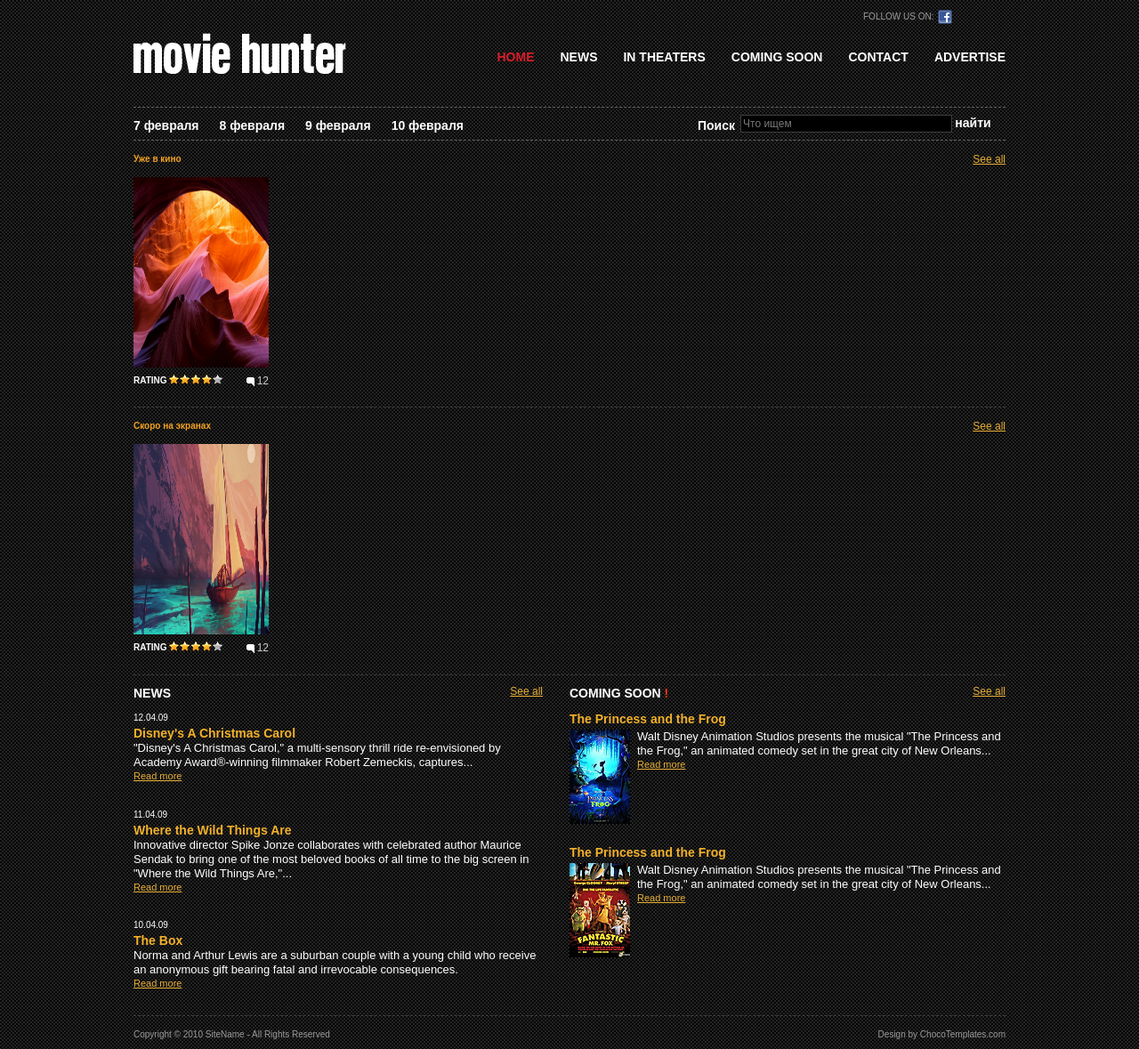
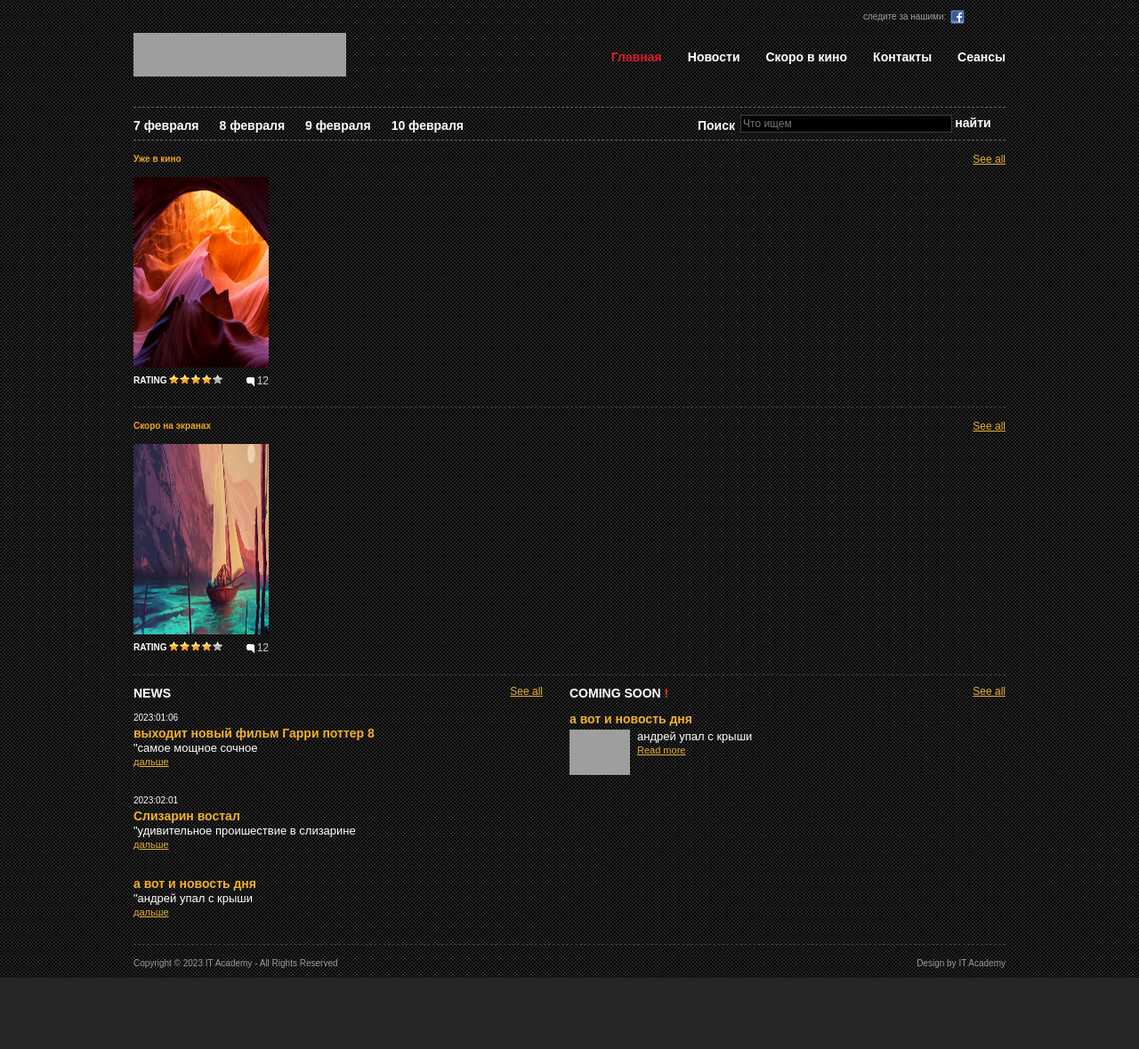
Before and after one commit to Aibek2009/typecinema, a Django app: page / in a window 1280 px wide. Shown: the whole page at 89% size. After the commit the page ends 1099 px from the top, so only its background shows below. Run offline with Django 4.2, Linux system fonts and the light colour scheme; data comes from the database, SQL or seed files in the repository; grey boxes are pictures that could not be loaded.

Commit message:
сделал ваши домашки

```diff
--- a/cinema/urls.py
+++ b/cinema/urls.py
@@ -3,11 +3,14 @@
 from django.urls import path
 from django.conf import settings
 from django.conf.urls.static import static
-from movie.views import homepage
+from movie.views import homepage, NewsDetailView, contact, MovieDetailView
 
 urlpatterns = [
     path('admin/', admin.site.urls),
     path('', homepage, name='homepage'),
+    path('contact/', contact, name='contact'),
+    path('news/<str:slug>/', NewsDetailView.as_view(), name="news_detail"),
+    path('movie/<str:slug>/', MovieDetailView.as_view(), name="movie_detail")
 ]
 
 urlpatterns += static(settings.STATIC_URL, document_root=settings.STATIC_ROOT)
--- a/movie/views.py
+++ b/movie/views.py
@@ -1,11 +1,50 @@
 from django.shortcuts import render
-from .models import Movie
+from .models import Movie, News, Settings, Contact
+from django.views.generic import View
 
 def homepage(request):
+    setting = Settings.objects.latest('id')
     movie = Movie.objects.filter(draft=True)
+    news = News.objects.all()
+    news_com = News.objects.filter(genre=2)
     movie_ci = Movie.objects.filter(draft=False)
     context = {
         'movie':movie,
         'movie_ci':movie_ci,
+        'news':news,
+        'setting':setting,
+        'news_com':news_com,
     }
     return render(request, 'index.html', context)
+
+
+def contact(request):
+    setting = Settings.objects.latest('id')
+    contact = Contact.objects.latest('id')
+    context = {
+        'setting':setting,
+        'contact':contact,
+    }
+    return render(request, 'contact.html', context)
+
+
+class NewsDetailView(View):
+    def get(self, request, slug):
+        setting = Settings.objects.latest('id')
+        news = News.objects.get(slug=slug)
+        context = {
+            'setting':setting,
+            'news':news
+        }
+        return render(request, 'news.html', context)
+
+
+class MovieDetailView(View):
+    def get(self, request, slug):
+        setting = Settings.objects.latest('id')
+        movie = Movie.objects.get(slug=slug)
+        context = {
+            'setting':setting,
+            'movie':movie
+        }
+        return render(request, 'single_movie.html', context)
--- a/templates/base.html
+++ b/templates/base.html
@@ -2,7 +2,7 @@
 {% load static %}
 <html>
 <head>
-<title>MovieHunter</title>
+<title>{{setting.title}}</title>
 <meta http-equiv="Content-Type" content="text/html; charset=utf-8" />
 <link rel="stylesheet" href="{% static 'css/style.css' %}" type="text/css" media="all" />
 <script type="text/javascript" src="{% static 'js/jquery-1.4.2.min.js' %}"></script>
@@ -13,20 +13,21 @@
 <!-- START PAGE SOURCE -->
 <div id="shell">
   <div id="header">
-    <h1 id="logo"><a href="#">MovieHunter</a></h1>
-    <div class="social"> <span>FOLLOW US ON:</span>
+    <h1 id="logo">
+      <a href="{% url 'homepage' %}" style="background: url({{setting.logo.url}}) no-repeat 0 0;">{{setting.title}}</a>
+    </h1>
+    <div class="social"> <span>следите за нашими:</span>
       <ul>
-        <li><a class="facebook" href="#">facebook</a></li>
+        <li><a class="facebook" href="{{setting.facebook}}">facebook</a></li>
       </ul>
     </div>
     <div id="navigation">
       <ul>
-        <li><a class="active" href="#">HOME</a></li>
-        <li><a href="#">NEWS</a></li>
-        <li><a href="#">IN THEATERS</a></li>
-        <li><a href="#">COMING SOON</a></li>
-        <li><a href="#">CONTACT</a></li>
-        <li><a href="#">ADVERTISE</a></li>
+        <li><a class="active" href="#">Главная</a></li>
+        <li><a href="#">Новости</a></li>
+        <li><a href="#">Скоро в кино</a></li>
+        <li><a href="{% url 'contact' %}">Контакты</a></li>
+        <li><a href="#">Сеансы</a></li>
       </ul>
     </div>
     <div id="sub-navigation">
@@ -51,8 +52,8 @@
 
 
   <div id="footer">
-    <p class="lf">Copyright &copy; 2010 <a href="#">SiteName</a> - All Rights Reserved</p>
-    <p class="rf">Design by <a href="http://chocotemplates.com/">ChocoTemplates.com</a></p>
+    <p class="lf">Copyright &copy; 2023 <a href="#">IT Academy</a> - All Rights Reserved</p>
+    <p class="rf">Design by <a href="https://it-academy.kg/">IT Academy</a></p>
     <div style="clear:both;"></div>
   </div>
 </div>
--- a/templates/index.html
+++ b/templates/index.html
@@ -9,9 +9,11 @@
             </div> {% for mov in movie %} <div class="movie">
                 <div class="movie-image">
                     <span class="play">
+                       <a href="{{mov.get_absolute_url}}">
                         <span class="name">{{mov.title}}</span>
+                    </a>
                     </span>
-                    <a href="#">
+                    <a href="{{mov.get_absolute_url}}">
                         <img src="{{mov.image.url}}" alt="" />
                     </a>
                 </div>
@@ -35,7 +37,9 @@
             <div class="movie">
                 <div class="movie-image">
                     <span class="play">
-                        <span class="name">{{mvc.title}}</span>
+                        <a href="{{mvc.get_absolute_url}}">
+                            <span class="name">{{mvc.title}}</span>
+                        </a>
                     </span>
                     <a href="#">
                         <img src="{{mvc.image.url}}" alt="" />
@@ -60,24 +64,14 @@
                 <a href="#">See all</a>
             </p>
         </div>
+        {% for new in news %}
         <div class="content">
-            <p class="date">12.04.09</p>
-            <h4>Disney's A Christmas Carol</h4>
-            <p>&quot;Disney's A Christmas Carol,&quot; a multi-sensory thrill ride re-envisioned by Academy Award&reg;-winning filmmaker Robert Zemeckis, captures... </p>
-            <a href="#">Read more</a>
+            <p class="date">{{new.date|date:"Y:m:d" }}</p>
+            <h4>{{new.title}}</h4>
+            <p>&quot;{{new.desc|truncatewords:8}} </p>
+            <a href="{{new.get_absolute_url}}">дальше</a>
         </div>
-        <div class="content">
-            <p class="date">11.04.09</p>
-            <h4>Where the Wild Things Are</h4>
-            <p>Innovative director Spike Jonze collaborates with celebrated author Maurice Sendak to bring one of the most beloved books of all time to the big screen in &quot;Where the Wild Things Are,&quot;...</p>
-            <a href="#">Read more</a>
-        </div>
-        <div class="content">
-            <p class="date">10.04.09</p>
-            <h4>The Box</h4>
-            <p>Norma and Arthur Lewis are a suburban couple with a young child who receive an anonymous gift bearing fatal and irrevocable consequences.</p>
-            <a href="#">Read more</a>
-        </div>
+        {% endfor %}
     </div>
     <div id="coming">
         <div class="head">
@@ -87,23 +81,16 @@
                 <a href="#">See all</a>
             </p>
         </div>
+        {% for nc in news_com %}
         <div class="content">
-            <h4>The Princess and the Frog </h4>
+            <h4>{{nc.title}} </h4>
             <a href="#">
-                <img src="css/images/coming-soon1.jpg" alt="" />
+                <img src="{{nc.image.url}}" alt="" />
             </a>
-            <p>Walt Disney Animation Studios presents the musical &quot;The Princess and the Frog,&quot; an animated comedy set in the great city of New Orleans...</p>
+            <p>{{nc.desc}}</p>
             <a href="#">Read more</a>
         </div>
-        <div class="cl">&nbsp;</div>
-        <div class="content">
-            <h4>The Princess and the Frog </h4>
-            <a href="#">
-                <img src="css/images/coming-soon2.jpg" alt="" />
-            </a>
-            <p>Walt Disney Animation Studios presents the musical &quot;The Princess and the Frog,&quot; an animated comedy set in the great city of New Orleans...</p>
-            <a href="#">Read more</a>
-        </div>
+        {% endfor %}
     </div>
     <div class="cl">&nbsp;</div>
 </div> {% endblock content %}
```
Also changed, not shown: movie/admin.py (+11 -1 lines), movie/models.py (+84 -2 lines), templates/contact.html (added, +13 -0 lines), templates/news.html (added, +12 -0 lines), templates/single_movie.html (added, +15 -0 lines), db.sqlite3, movie/migrations/0004_categorynews_news.py (added), movie/migrations/0005_actors_remove_movie_v_rolyah_movie_v_rolyah.py (added), movie/migrations/0006_news_date.py (added), movie/migrations/0007_settings.py (added), movie/migrations/0008_contact_alter_movie_v_rolyah.py (added), movie/migrations/0009_contact_address_link.py (added), movie/migrations/0010_alter_movie_url_trailer.py (added), static/css/images/image-hover.png (deleted).
